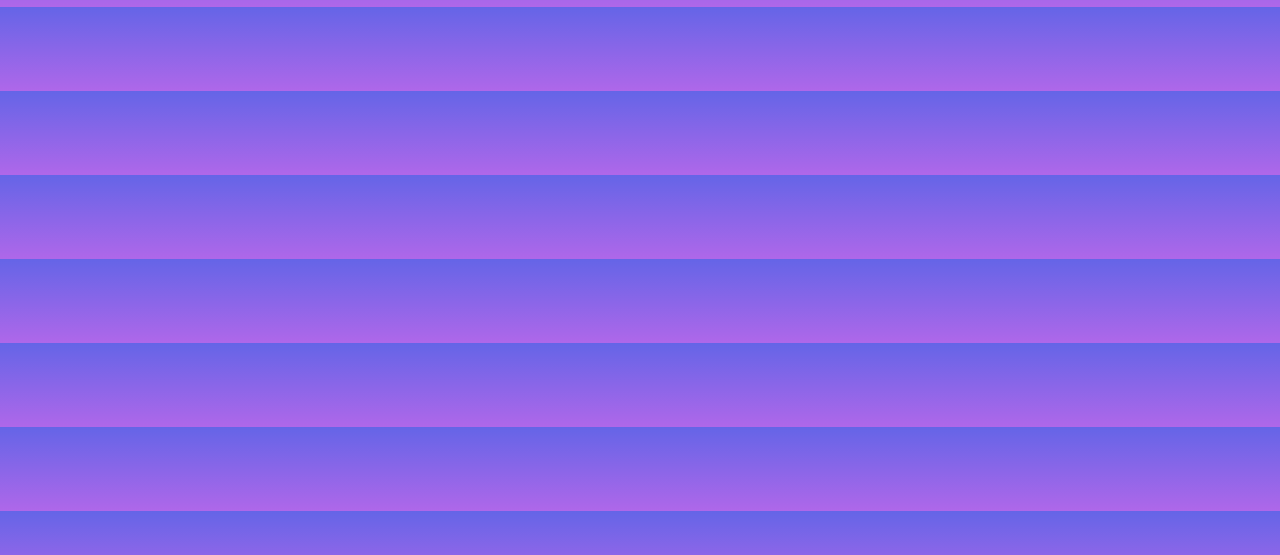
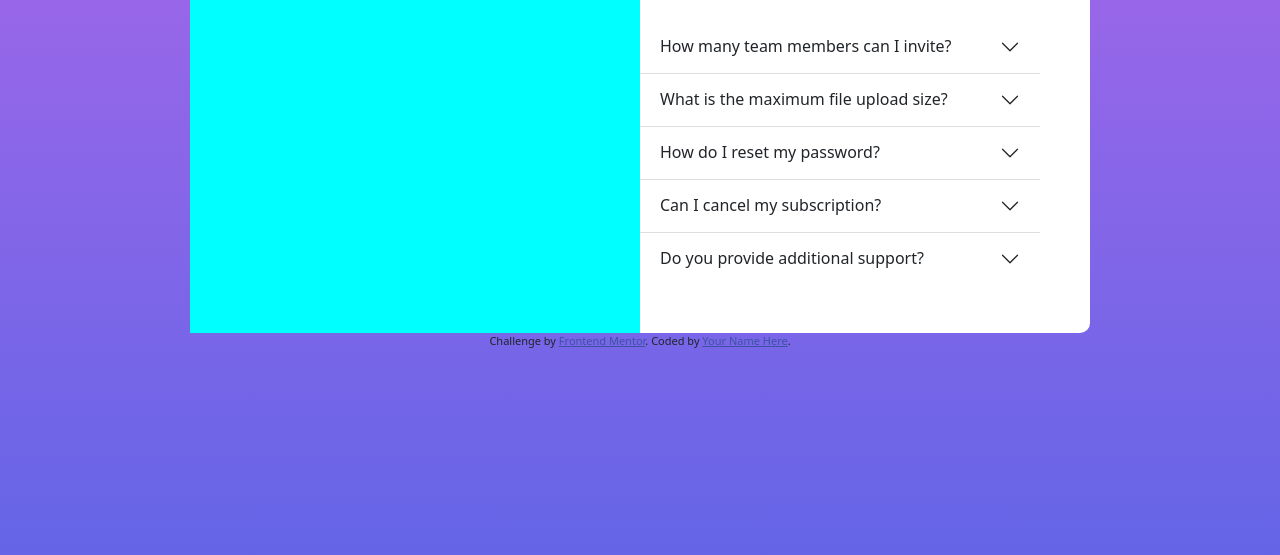
Before and after one commit to akaditya394/FAQ-accordion-card, a plain HTML site: page index.html in a window 1280 px wide. Shown: the part 245-800 px from the top of the page. Drawn offline with nearby package versions, Linux system fonts and the light colour scheme.

Commit message:
basic design done

```diff
--- a/index.html
+++ b/index.html
@@ -11,7 +11,19 @@
       sizes="32x32"
       href="./images/favicon-32x32.png"
     />
+    <link rel="preconnect" href="https://fonts.googleapis.com" />
+    <link rel="preconnect" href="https://fonts.gstatic.com" crossorigin />
+    <link
+      href="https://fonts.googleapis.com/css2?family=Kumbh+Sans:wght@400;700&display=swap"
+      rel="stylesheet"
+    />
     <link rel="stylesheet" type="text/css" href="styles.css" />
+    <link
+      href="https://cdn.jsdelivr.net/npm/bootstrap@5.1.3/dist/css/bootstrap.min.css"
+      rel="stylesheet"
+      integrity="sha384-1BmE4kWBq78iYhFldvKuhfTAU6auU8tT94WrHftjDbrCEXSU1oBoqyl2QvZ6jIW3"
+      crossorigin="anonymous"
+    />
 
     <title>Frontend Mentor | FAQ Accordion Card</title>
 
@@ -27,15 +39,139 @@
     </style>
   </head>
   <body>
-    How many team members can I invite? You can invite up to 2 additional users
-    on the Free plan. There is no limit on team members for the Premium plan.
-    What is the maximum file upload size? No more than 2GB. All files in your
-    account must fit your allotted storage space. How do I reset my password?
-    Click “Forgot password” from the login page or “Change password” from your
-    profile page. A reset link will be emailed to you. Can I cancel my
-    subscription? Yes! Send us a message and we’ll process your request no
-    questions asked. Do you provide additional support? Chat and email support
-    is available 24/7. Phone lines are open during normal business hours.
+    <div class="flexbox_container">
+      <div class="image"></div>
+      <div class="faq-section">
+        <div class="faq-heading"><h1>FAQs</h1></div>
+        <div class="accordion accordion-flush" id="accordionFlushExample">
+          <div class="accordion-item">
+            <h2 class="accordion-header" id="flush-headingOne">
+              <button
+                class="accordion-button collapsed hover"
+                type="button"
+                data-bs-toggle="collapse"
+                data-bs-target="#flush-collapseOne"
+                aria-expanded="false"
+                aria-controls="flush-collapseOne"
+              >
+                How many team members can I invite?
+              </button>
+            </h2>
+            <div
+              id="flush-collapseOne"
+              class="accordion-collapse collapse"
+              aria-labelledby="flush-headingOne"
+              data-bs-parent="#accordionFlushExample"
+            >
+              <div class="accordion-body">
+                You can invite up to 2 additional users on the Free plan. There
+                is no limit on team members for the Premium plan.
+              </div>
+            </div>
+          </div>
+          <div class="accordion-item">
+            <h2 class="accordion-header" id="flush-headingTwo">
+              <button
+                class="accordion-button collapsed hover"
+                type="button"
+                data-bs-toggle="collapse"
+                data-bs-target="#flush-collapseTwo"
+                aria-expanded="false"
+                aria-controls="flush-collapseTwo"
+              >
+                What is the maximum file upload size?
+              </button>
+            </h2>
+            <div
+              id="flush-collapseTwo"
+              class="accordion-collapse collapse"
+              aria-labelledby="flush-headingTwo"
+              data-bs-parent="#accordionFlushExample"
+            >
+              <div class="accordion-body">
+                No more than 2GB. All files in your account must fit your
+                allotted storage space.
+              </div>
+            </div>
+          </div>
+          <div class="accordion-item">
+            <h2 class="accordion-header" id="flush-headingThree">
+              <button
+                class="accordion-button collapsed hover"
+                type="button"
+                data-bs-toggle="collapse"
+                data-bs-target="#flush-collapseThree"
+                aria-expanded="false"
+                aria-controls="flush-collapseThree"
+              >
+                How do I reset my password?
+              </button>
+            </h2>
+            <div
+              id="flush-collapseThree"
+              class="accordion-collapse collapse"
+              aria-labelledby="flush-headingThree"
+              data-bs-parent="#accordionFlushExample"
+            >
+              <div class="accordion-body">
+                Click “Forgot password” from the login page or “Change password”
+                from your profile page. A reset link will be emailed to you.
+              </div>
+            </div>
+          </div>
+          <div class="accordion-item">
+            <h2 class="accordion-header" id="flush-headingFour">
+              <button
+                class="accordion-button collapsed hover"
+                type="button"
+                data-bs-toggle="collapse"
+                data-bs-target="#flush-collapseFour"
+                aria-expanded="false"
+                aria-controls="flush-collapseFour"
+              >
+                Can I cancel my subscription?
+              </button>
+            </h2>
+            <div
+              id="flush-collapseFour"
+              class="accordion-collapse collapse"
+              aria-labelledby="flush-headingFour"
+              data-bs-parent="#accordionFlushExample"
+            >
+              <div class="accordion-body">
+                Yes! Send us a message and we'll process your request no
+                questions asked.
+              </div>
+            </div>
+          </div>
+          <div class="accordion-item">
+            <h2 class="accordion-header" id="flush-headingFive">
+              <button
+                class="accordion-button collapsed hover"
+                type="button"
+                data-bs-toggle="collapse"
+                data-bs-target="#flush-collapseFive"
+                aria-expanded="false"
+                aria-controls="flush-collapseFive"
+              >
+                Do you provide additional support?
+              </button>
+            </h2>
+            <div
+              id="flush-collapseFive"
+              class="accordion-collapse collapse"
+              aria-labelledby="flush-headingFive"
+              data-bs-parent="#accordionFlushExample"
+            >
+              <div class="accordion-body">
+                Chat and email support is available 24/7. Phone lines are open
+                during normal business hours.
+              </div>
+            </div>
+          </div>
+        </div>
+      </div>
+    </div>
 
     <div class="attribution">
       Challenge by
@@ -43,5 +179,10 @@
         >Frontend Mentor</a
       >. Coded by <a href="#">Your Name Here</a>.
     </div>
+    <script
+      src="https://cdn.jsdelivr.net/npm/bootstrap@5.1.3/dist/js/bootstrap.bundle.min.js"
+      integrity="sha384-ka7Sk0Gln4gmtz2MlQnikT1wXgYsOg+OMhuP+IlRH9sENBO0LRn5q+8nbTov4+1p"
+      crossorigin="anonymous"
+    ></script>
   </body>
 </html>
--- a/styles.css
+++ b/styles.css
@@ -1,5 +1,52 @@
-body{
-    padding:0;
-    margin:0;
-    background: linear-gradient(to top, hsl(273, 75%, 66%), hsl(240, 73%, 65%) )
+html {
+  height: 100%;
 }
+
+body {
+  padding: 0;
+  margin: 0;
+  background: linear-gradient(
+    to bottom,
+    hsl(273, 75%, 66%),
+    hsl(240, 73%, 65%)
+  );
+  background-position: 0, 0;
+  background-repeat: no-repeat;
+  display: flex;
+  flex-direction: column;
+  justify-content: space-around;
+  align-items: center;
+}
+
+.flexbox_container {
+  display: flex;
+  flex-direction: row;
+  justify-content: center;
+  align-items: center;
+  margin: 8rem 0 0 0;
+}
+
+.image {
+  height: 450px;
+  width: 450px;
+  background-color: aqua;
+}
+
+.faq-section {
+  padding: 50px 50px 20px 0;
+  height: 450px;
+  width: 450px;
+  text-align: left;
+  border-radius: 0 10px 10px 0;
+
+  background-color: white;
+}
+
+.faq-heading {
+  margin: 0 0 40px 0;
+  padding: 0 0 0 20px;
+}
+
+.hover:hover {
+  color: hsl(14, 88%, 65%);
+}
```
